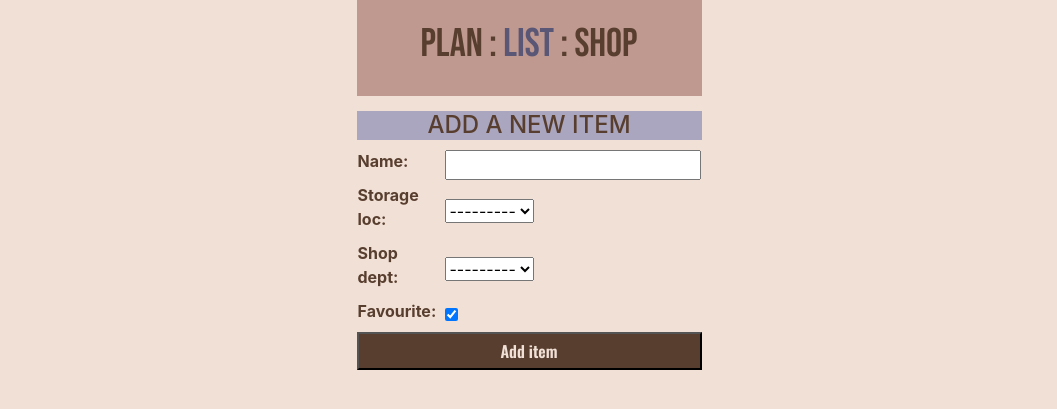
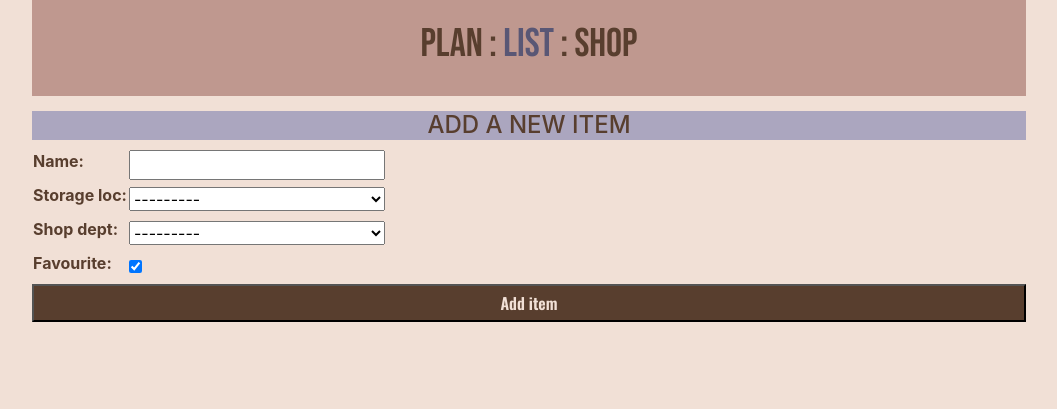
Before and after one commit to matt-j-e/shoplist, a Django app: page /manage/items/add in a window 1280 px wide. Shown: the top 409 px of the page, without its empty margins (111-1168 px from the left). Run offline with Django 3.2, Linux system fonts and the light colour scheme; data that the repository does not hold is empty; some libraries are stand-ins or nearby versions.

Commit message:
minor cosmetic amendments + migrated db to see if it alleviates the deployment issues

```diff
--- a/shoplist_app/static/css/styles.css
+++ b/shoplist_app/static/css/styles.css
@@ -18,10 +18,6 @@
 	margin-top: 20px;
 }
 
-.hideaway {
-	display: none;
-}
-
 .deeper td {
 	padding: 3px 0;
 }
@@ -33,6 +29,7 @@
 body {
 	background-color: #F1E0D6;
 	color: #583E2E;
+	width: 100%;
 }
 
 header {
@@ -47,7 +44,7 @@ header h1 {
 	color: #583e2e;
 }
 
-header h1 a {
+header h1 a, header h1 a:hover {
 	color: #583e2e;
 }
 
@@ -55,8 +52,11 @@ header h1 span {
 	color: #595775;
 }
 
+select {
+	width: 100%;
+}
+
 .container {
-	width: 375px;
 	padding-bottom: 15px;
 }
 
@@ -80,6 +80,10 @@ header h1 span {
 
 .bold-menu, .add-button {
 	font-family: 'Oswald', sans-serif;
+}
+
+.stripe-list tr:nth-of-type(even) {
+	background-color: #E1D0D6;
 }
 
 .add-button {
@@ -109,6 +113,10 @@ header h1 span {
 	padding: 0px;
 }
 
+#id_shop_dept {
+	width: 100%;
+}
+
 .item {
 	display: inline-block;
 	padding: 2px 5px;
@@ -117,3 +125,18 @@ header h1 span {
 	color: #FFF;
 	border-radius: 5px;
 }
+
+/**** MEDIA QUERIES ****/
+
+@media only screen and (max-width: 800px) {
+	.hideaway {
+	display: none;
+	}
+}
+
+@media only screen and (min-width: 1024px) {
+	body {
+		width: 1024px;
+		margin: 0 auto;
+	}
+}
--- a/shoplist_app/templates/shoplist_app/department_list.html
+++ b/shoplist_app/templates/shoplist_app/department_list.html
@@ -3,12 +3,12 @@
 {% block content %}
 <h4 class="center header-bar upper">Your shop depts.</h4>
 <h4 class="small center">IN THE ORDER THAT YOU VISIT THEM</h4>
-<table class="table table-sm">
+<table class="table table-sm stripe-list">
 	{% for dept in departments %}
 		<tr>
 			<!--<td>{{ dept.sort_order }}</td>-->
 			<td>{{ dept.name|capfirst }}</td>
-			<td class="center"><a href="{% url 'edit_department' dept.id %}">edit</a></td>
+			<td class="center"><a href="{% url 'edit_department' dept.id %}"><small>EDIT</small></a></td>
 		</tr>
 	{% endfor %}
 </table>
--- a/shoplist_app/templates/shoplist_app/edit_department.html
+++ b/shoplist_app/templates/shoplist_app/edit_department.html
@@ -1,7 +1,7 @@
 {% extends 'shoplist_app/base.html' %}
 
 {% block content %}
-	<h4 class="center">Edit shop department</h4>
+	<h4 class="center header-bar upper">Edit shop department</h4>
 	<form action="{% url 'edit_department' department.id %}" method="post">
 		{% csrf_token %}
 		<table>
@@ -11,7 +11,7 @@
 	</form>
 
 	<div class="top-mar-20">
-		<h4 class="center">Favourites found in this department</h4>
+		<h4 class="center header-bar">Favourites found in this department</h4>
 		<p>
 		{% for item in items %}
 			{% if item.favourite %}
@@ -24,7 +24,7 @@
 	</div>
 
 	<div class="top-mar-20">
-		<h4 class="center">Shop depts in the order you visit them</h4>
+		<h4 class="center header-bar">Shop depts in the order you visit them</h4>
 		<table class="table table-sm">
 		{% for department in all_departments %}
 		<tr>
--- a/shoplist_app/templates/shoplist_app/edit_item.html
+++ b/shoplist_app/templates/shoplist_app/edit_item.html
@@ -1,7 +1,7 @@
 {% extends 'shoplist_app/base.html' %}
 
 {% block content %}
-	<h4 class="center">Edit item</h4>
+	<h4 class="center header-bar upper">Edit item</h4>
 	<form action="{% url 'edit_item' item.id %}" method="post">
 		{% csrf_token %}
 		<table>
--- a/shoplist_app/templates/shoplist_app/edit_location.html
+++ b/shoplist_app/templates/shoplist_app/edit_location.html
@@ -1,7 +1,7 @@
 {% extends 'shoplist_app/base.html' %}
 
 {% block content %}
-	<h4 class="center">Edit storage location</h4>
+	<h4 class="center header-bar upper">Edit storage location</h4>
 	<form action="{% url 'edit_location' location.id %}" method="post">
 		{% csrf_token %}
 		<table>
@@ -11,7 +11,7 @@
 	</form>
 
 	<div class="top-mar-20">
-		<h4 class="center">Favourites stored here</h4>
+		<h4 class="center header-bar">Favourites stored here</h4>
 		<p>
 		{% for item in items %}
 			{% if item.favourite %}
@@ -24,7 +24,7 @@
 	</div>
 
 	<div>
-		<h4 class="center">Locations in sort order</h4>
+		<h4 class="center header-bar">Locations in sort order</h4>
 		{% for location in all_locations %}
 			<p>{{ location.sort_order }} - {{ location.name }}</p>
 		{% endfor %}
--- a/shoplist_app/templates/shoplist_app/item_list.html
+++ b/shoplist_app/templates/shoplist_app/item_list.html
@@ -2,7 +2,7 @@
 
 {% block content %}
 <button class="add-button"><a href="{% url 'add_item' %}">Add an item</a></button>
-<table class="table table-sm">
+<table class="table table-sm stripe-list">
 	<thead>
 		<tr>
 			<th>Item</th><th class="hideaway">Storage location</th><th class="hideaway">Shop department</th><th class="center">Fave</th><th></th>
@@ -16,7 +16,7 @@
 			Y
 			{% endif %}
 		</td>
-		<td><a href="{% url 'edit_item' item.id %}">edit</a></td>
+		<td><a href="{% url 'edit_item' item.id %}"><small>EDIT</small></a></td>
 	</tr>
 {% endfor %}
 </table>
--- a/shoplist_app/templates/shoplist_app/storage_list.html
+++ b/shoplist_app/templates/shoplist_app/storage_list.html
@@ -3,12 +3,12 @@
 {% block content %}
 <h4 class="center header-bar upper">Storage locations</h4>
 <h4 class="small center">IN THE ORDER THAT YOU VISIT THEM</h4>
-<table class="table table-sm">
+<table class="table table-sm stripe-list">
 	{% for location in locations %}
 		<tr>
 			<!--<td>{{ location.sort_order }}</td>-->
 			<td>{{ location.name|capfirst }}</td>
-			<td class="center"><a href="{% url 'edit_location' location.id %}">edit</a></td>
+			<td class="center"><a href="{% url 'edit_location' location.id %}"><small>EDIT</small></a></td>
 		</tr>
 	{% endfor %}
 </table>
```
Also changed, not shown: shoplist_app/migrations/0004_auto_20200903_1729.py (added).
